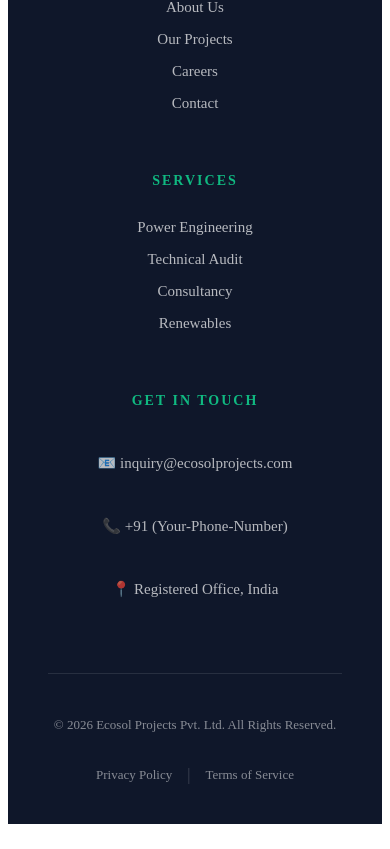
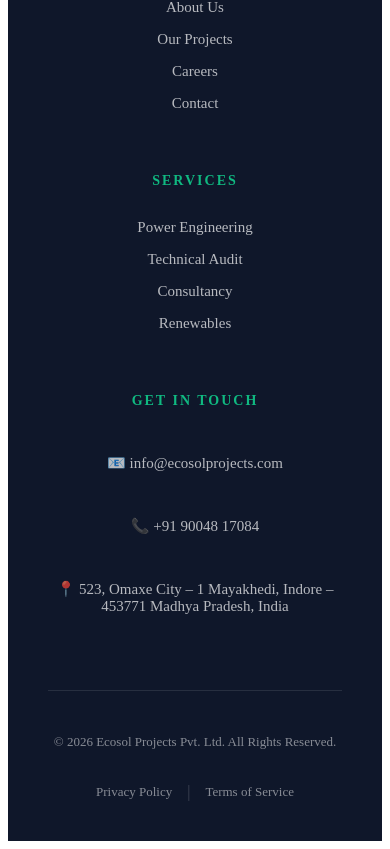
Before and after one commit to Agrawal-Rajat/ecosol, a React (Vite) app: page / in a window 390 px wide. Shown: the part 9099-9948 px from the top of the page. Built offline with nearby package versions, Linux system fonts and the light colour scheme; the HTML template or start-up script is replaced by a standard one.

Commit message:
feat: Update contact information in footer with new email, phone number, and address

```diff
--- a/src/components/layout/Footer.jsx
+++ b/src/components/layout/Footer.jsx
@@ -95,9 +95,12 @@
             <div style={styles.linkColumn} className="footer-links">
               <h4 style={styles.columnTitle}>Get in Touch</h4>
               <div style={styles.contactInfo}>
-                <p style={styles.contactItem}>📧 inquiry@ecosolprojects.com</p>
-                <p style={styles.contactItem}>📞 +91 (Your-Phone-Number)</p>
-                <p style={styles.contactItem}>📍 Registered Office, India</p>
+                <p style={styles.contactItem}>📧 info@ecosolprojects.com</p>
+                <p style={styles.contactItem}>📞 +91 90048 17084</p>
+                <p style={styles.contactItem}>
+                  📍 523, Omaxe City – 1 Mayakhedi, Indore – 453771 Madhya
+                  Pradesh, India
+                </p>
               </div>
             </div>
           </div>
```
